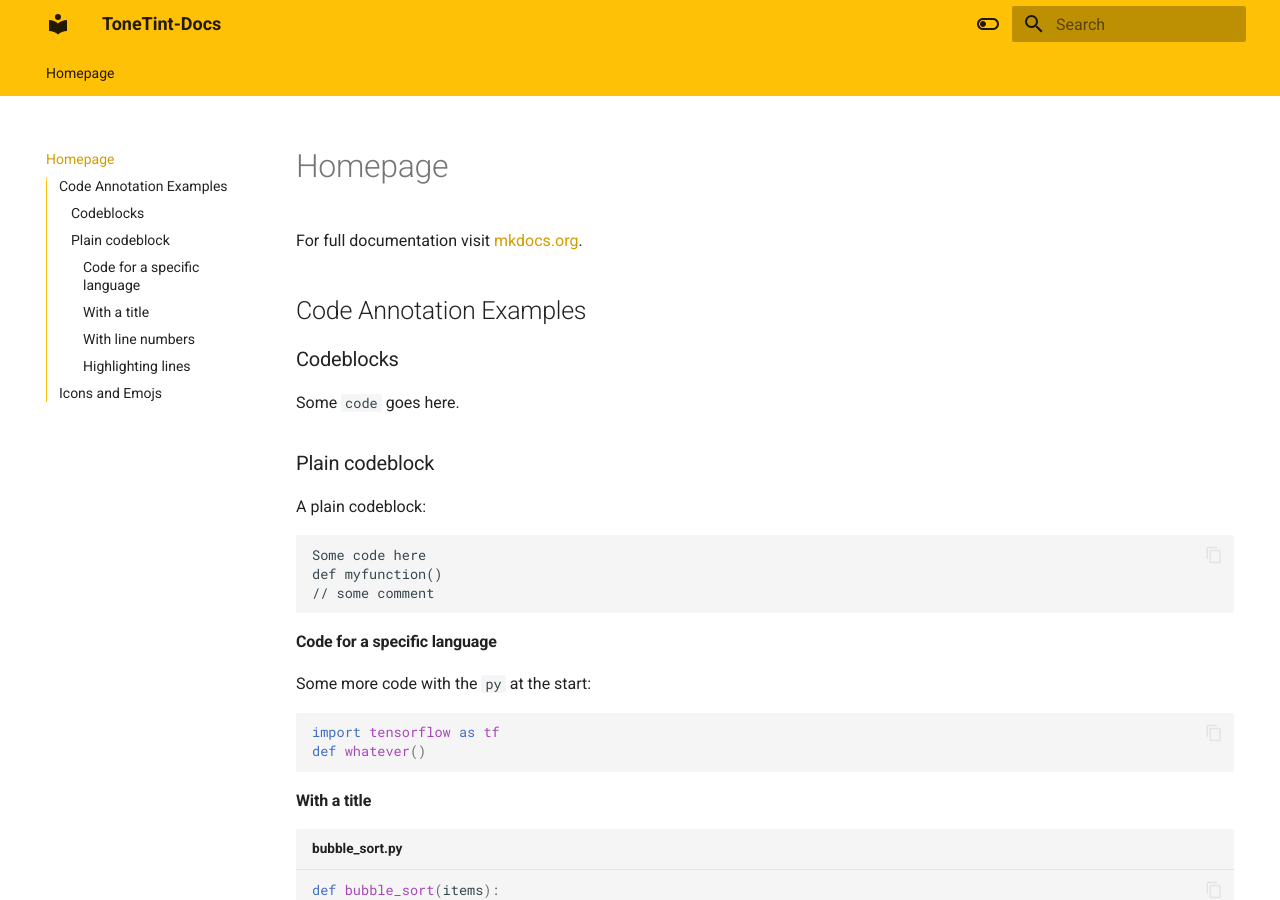
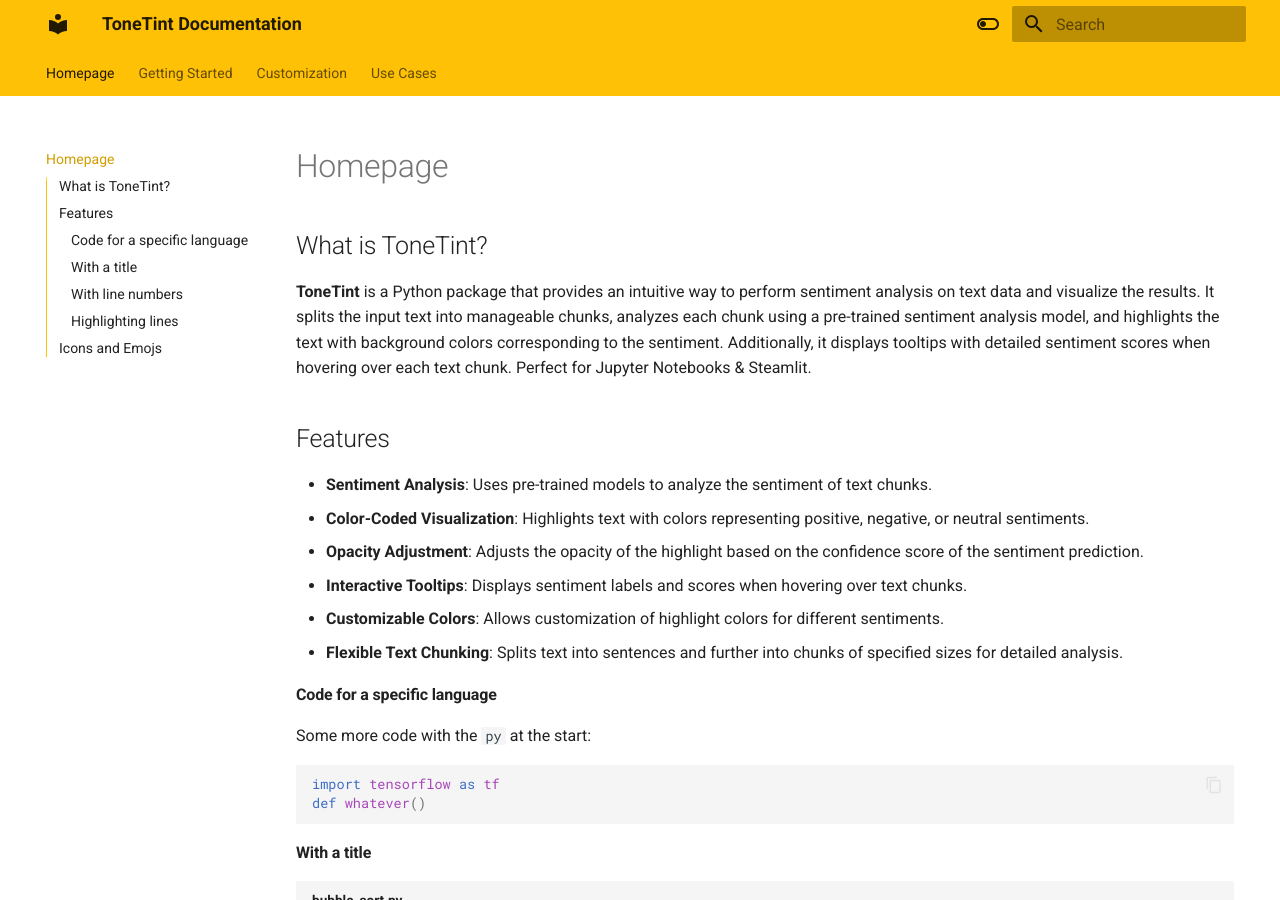
Before and after one commit to janduplessis883/ToneTine-Docs, an MkDocs documentation site: the page built from docs/index.md, in a window 1280 px wide and 900 px high. Built offline with MkDocs 1.6.1 and Material for MkDocs 9.7.7, drawn with Linux system fonts in a browser that asks for light colours; emoji names are drawn with the system emoji font; some of the changed text lies outside the part shown.

````diff
--- a/docs/index.md
+++ b/docs/index.md
@@ -1,22 +1,25 @@
 # Homepage
 
-For full documentation visit [mkdocs.org](https://www.mkdocs.org).
+## What is ToneTint?
+**ToneTint** is a Python package that provides an intuitive way to perform sentiment analysis on text data and visualize the results. It splits the input text into manageable chunks, analyzes each chunk using a pre-trained sentiment analysis model, and highlights the text with background colors corresponding to the sentiment. Additionally, it displays tooltips with detailed sentiment scores when hovering over each text chunk. Perfect for Jupyter Notebooks & Steamlit.
 
-## Code Annotation Examples
+## Features
 
-### Codeblocks
+- **Sentiment Analysis**: Uses pre-trained models to analyze the sentiment of text chunks.
+- **Color-Coded Visualization**: Highlights text with colors representing positive, negative, or neutral sentiments.
+- **Opacity Adjustment**: Adjusts the opacity of the highlight based on the confidence score of the sentiment prediction.
+- **Interactive Tooltips**: Displays sentiment labels and scores when hovering over text chunks.
+- **Customizable Colors**: Allows customization of highlight colors for different sentiments.
+- **Flexible Text Chunking**: Splits text into sentences and further into chunks of specified sizes for detailed analysis.
 
-Some `code` goes here.
 
-### Plain codeblock
 
-A plain codeblock:
 
-```
-Some code here
-def myfunction()
-// some comment
-```
+
+
+
+
+
 
 #### Code for a specific language
 
--- a/mkdocs.yml
+++ b/mkdocs.yml
@@ -1,5 +1,5 @@
-site_name: ToneTint-Docs
-site_url:
+site_name: ToneTint Documentation
+site_url: https://janduplessis883.github.io/ToneTine-Docs/
 theme:
   name: material
   features:
@@ -58,4 +58,4 @@ markdown_extensions:
       emoji_generator: !!python/name:material.extensions.emoji.to_svg
 
 copyright: |
-  &copy; 2023 <a href="https://github.com/james-willett"  target="_blank" rel="noopener">James Willett</a>
+  &copy; 2024 <a href="https://github.com/janduplessis883"  target="_blank" rel="noopener">Jan du Plessis</a>
````
Also changed, not shown: docs/1-Getting Started.md (added, +54 -0 lines), docs/2-Customizatrion.md (added, +33 -0 lines), docs/Use Cases.md (added, +136 -0 lines).
